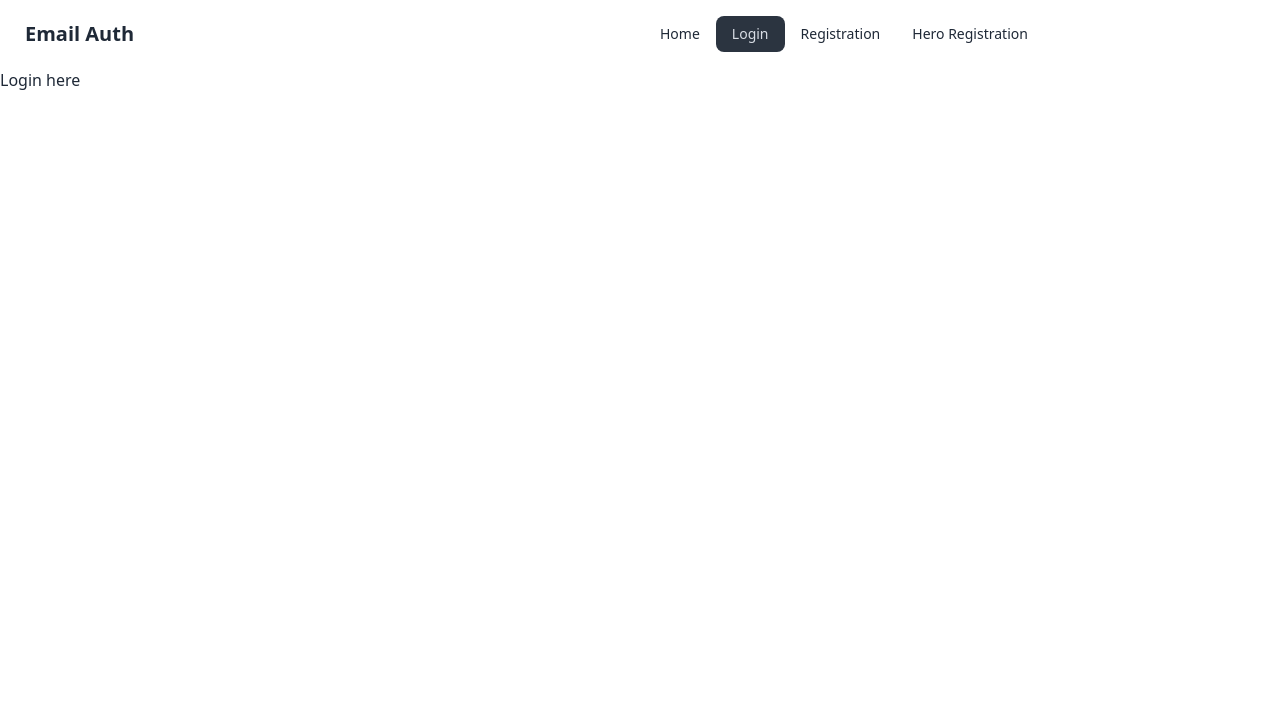
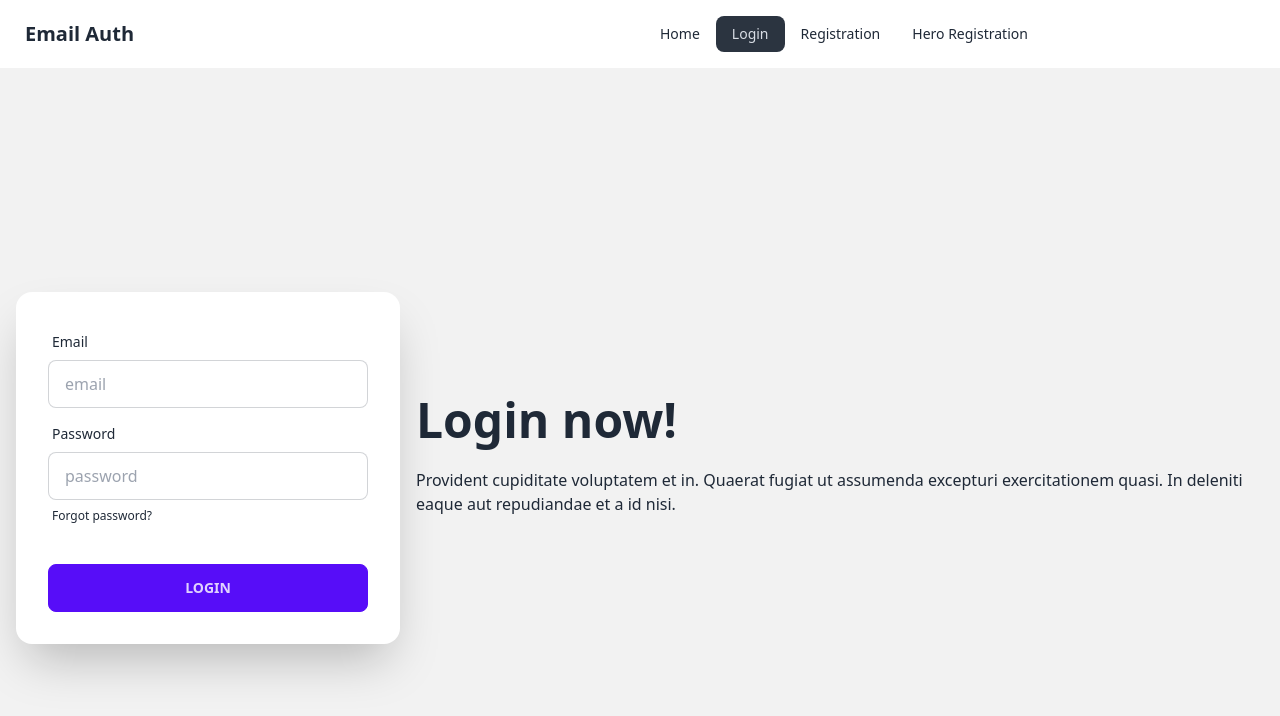
Before and after one commit to Mmsshakil/user-mail-pass-auth, a React (Vite) app: page /login in a window 1280 px wide. Shown: the top 716 px of the page. Built offline with nearby package versions, Linux system fonts and the light colour scheme.

Commit message:
login design done

```diff
--- a/src/components/Login/Login.jsx
+++ b/src/components/Login/Login.jsx
@@ -1,8 +1,44 @@
 
 const Login = () => {
+
+    const handleLogin = e =>{
+        e.preventDefault();
+        const email = e.target.email.value;
+        const password = e.target.password.value;
+        console.log(email, password);
+    }
+
     return (
-        <div>
-            <h2>Login here</h2>
+        <div className="hero min-h-screen bg-base-200">
+            <div className="hero-content flex-col lg:flex-row-reverse">
+                <div className="text-center lg:text-left">
+                    <h1 className="text-5xl font-bold">Login now!</h1>
+                    <p className="py-6">Provident cupiditate voluptatem et in. Quaerat fugiat ut assumenda excepturi exercitationem quasi. In deleniti eaque aut repudiandae et a id nisi.</p>
+                </div>
+                <div className="card flex-shrink-0 w-full max-w-sm shadow-2xl bg-base-100">
+
+                    <form onSubmit={handleLogin} className="card-body">
+                        <div className="form-control">
+                            <label className="label">
+                                <span className="label-text">Email</span>
+                            </label>
+                            <input type="email" name="email" placeholder="email" className="input input-bordered" required />
+                        </div>
+                        <div className="form-control">
+                            <label className="label">
+                                <span className="label-text">Password</span>
+                            </label>
+                            <input type="password" name="password" placeholder="password" className="input input-bordered" required />
+                            <label className="label">
+                                <a href="#" className="label-text-alt link link-hover">Forgot password?</a>
+                            </label>
+                        </div>
+                        <div className="form-control mt-6">
+                            <button className="btn btn-primary">Login</button>
+                        </div>
+                    </form>
+                </div>
+            </div>
         </div>
     );
 };
```
